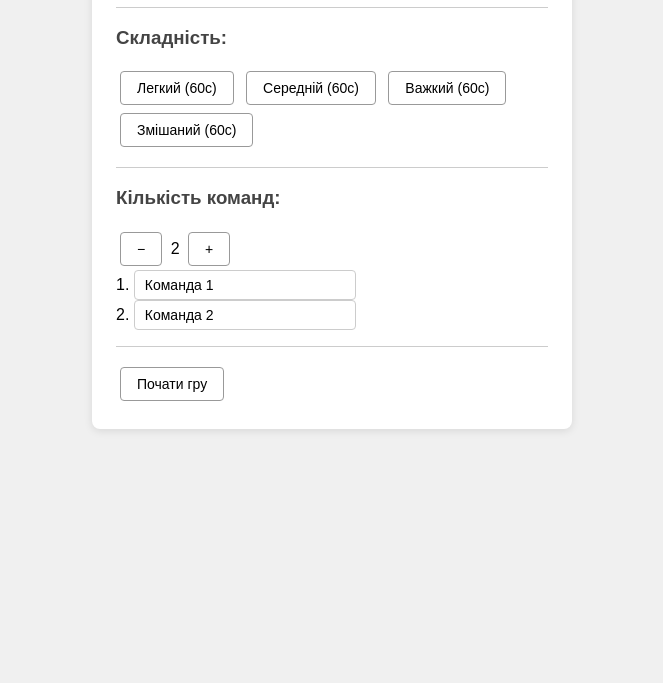
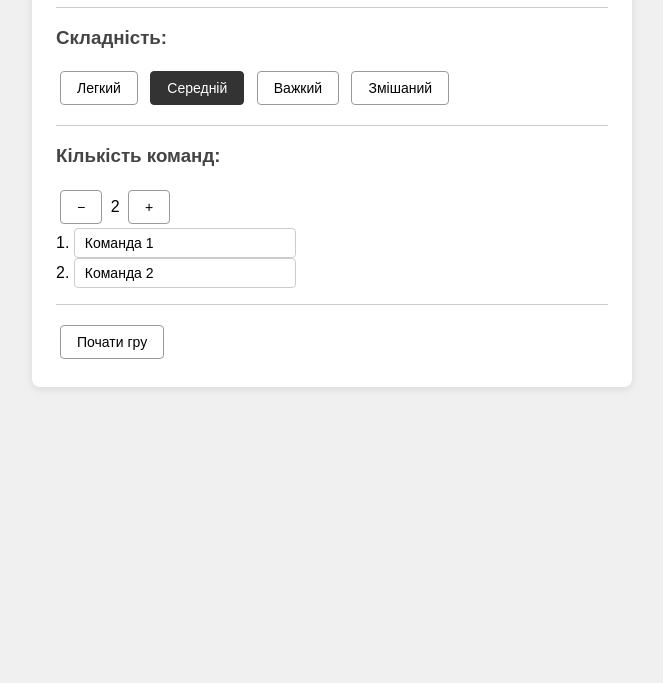
Before and after one commit to k0dekk/alias-game, a website built with Vite: page index.html in a window 1280 px wide. Shown: the part 117-800 px from the top of the page, without its empty margins (308-971 px from the left). Built offline with nearby package versions, Linux system fonts and the light colour scheme.

Commit message:
changed button display

```diff
--- a/main.css
+++ b/main.css
@@ -1,6 +1,6 @@
 body {
   font-family: Arial, sans-serif;
-  max-width: 480px;
+  max-width: 600px;
   margin: 0 auto;
   padding: 20px;
   background-color: #f0f0f0;
@@ -39,6 +39,12 @@ button:hover {
   border-color: #d9534f;
 }
 
+.diff-btn.active {
+  background-color: #333;
+  color: #fff;
+  border-color: #333;
+}
+
 input[type="text"] {
   padding: 6px 10px;
   border: 1px solid #ccc;
--- a/ui/screens/startScreen.js
+++ b/ui/screens/startScreen.js
@@ -16,9 +16,9 @@ export function showStartScreen(onStart) {
 
         <h3>Складність:</h3>
         ${Object.entries(DIFFICULTIES).map(([key, d]) => `
-          <button class="diff-btn ${key === selectedDifficulty ? "[активний]" : ""}"
+          <button class="diff-btn ${key === selectedDifficulty ? "active" : ""}"
                   data-key="${key}">
-            ${d.label} (${d.time}с)
+            ${d.label}
           </button>
         `).join(" ")}
 
```
